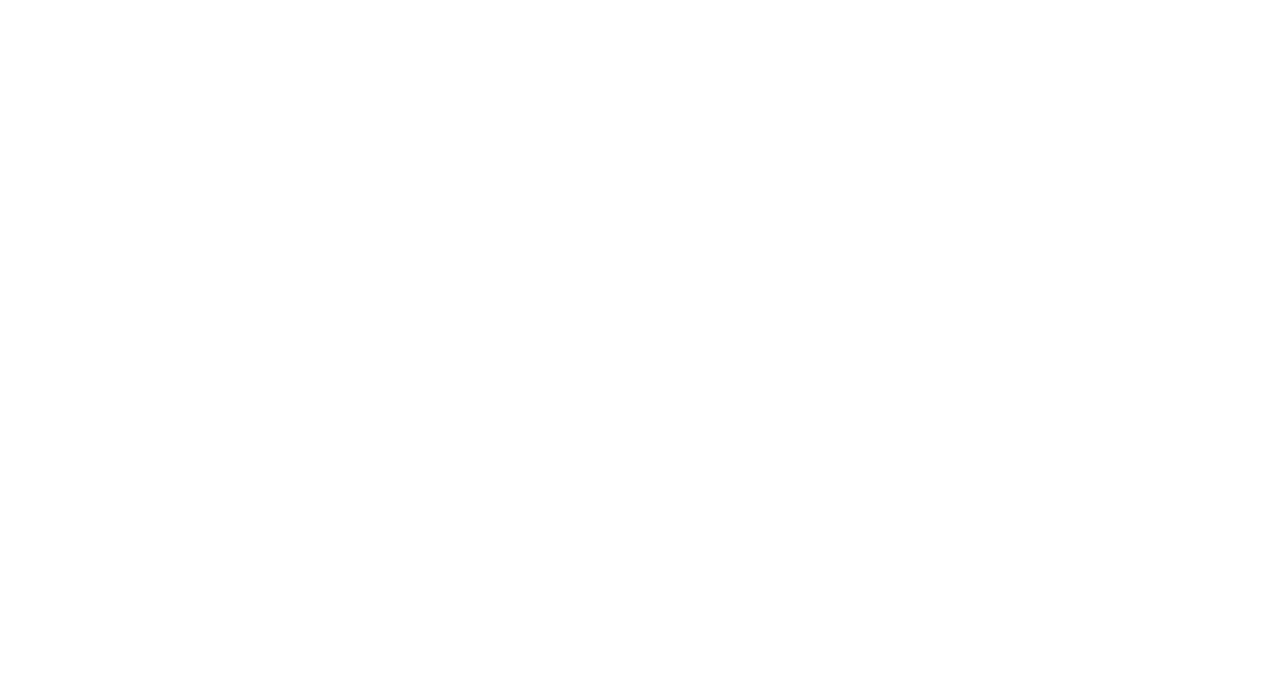
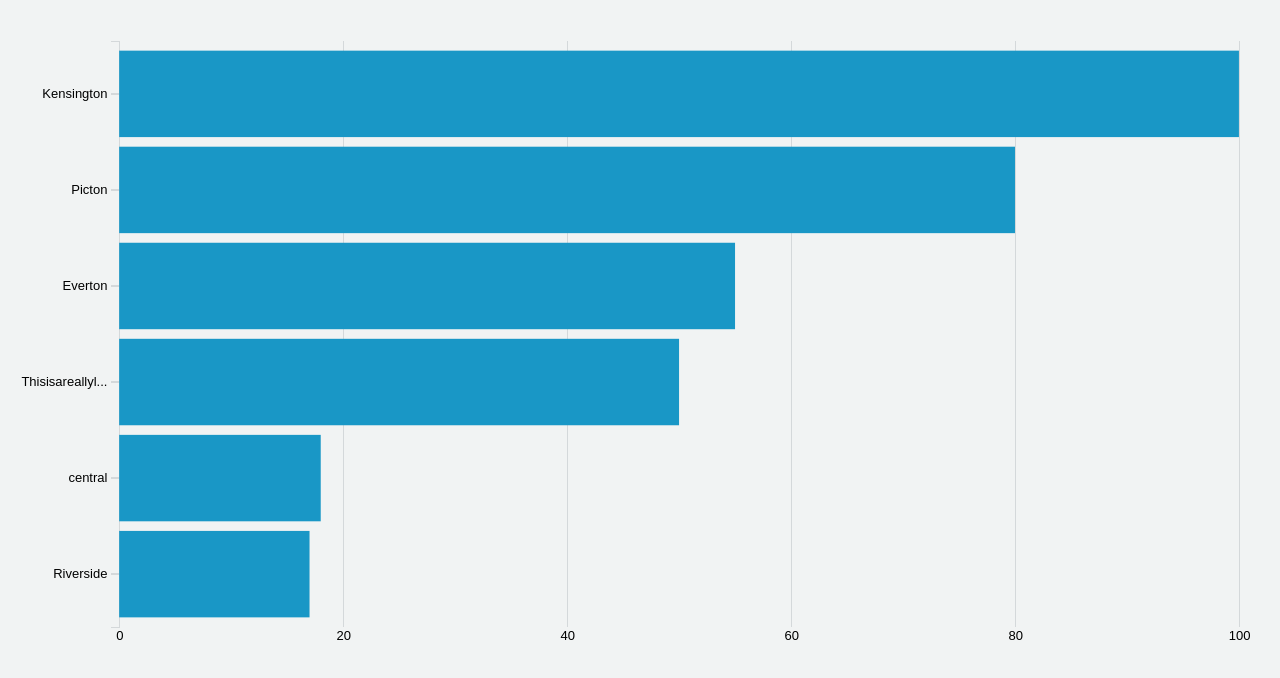
Before and after one commit to osoriano/d3-examples, a plain HTML site: page bar-chart/index.html in a window 1280 px wide. Drawn offline with nearby package versions, Linux system fonts and the light colour scheme; the site is published under a folder, as on GitHub Pages, so addresses that start at the root find nothing.

Commit message:
Use relative urls

```diff
--- a/bar-chart/index.html
+++ b/bar-chart/index.html
@@ -2,5 +2,5 @@
 <meta charset="utf-8">
 <svg width="100%" height="100%" style="max-width: 1500px;"></svg>
 <script src="https://d3js.org/d3.v5.js"></script>
-<script src="/index.js"></script>
-<link href="/index.css" rel="stylesheet">
+<script src="index.js"></script>
+<link href="index.css" rel="stylesheet">
```
Also changed, not shown: tree/index.html (+2 -2 lines).
